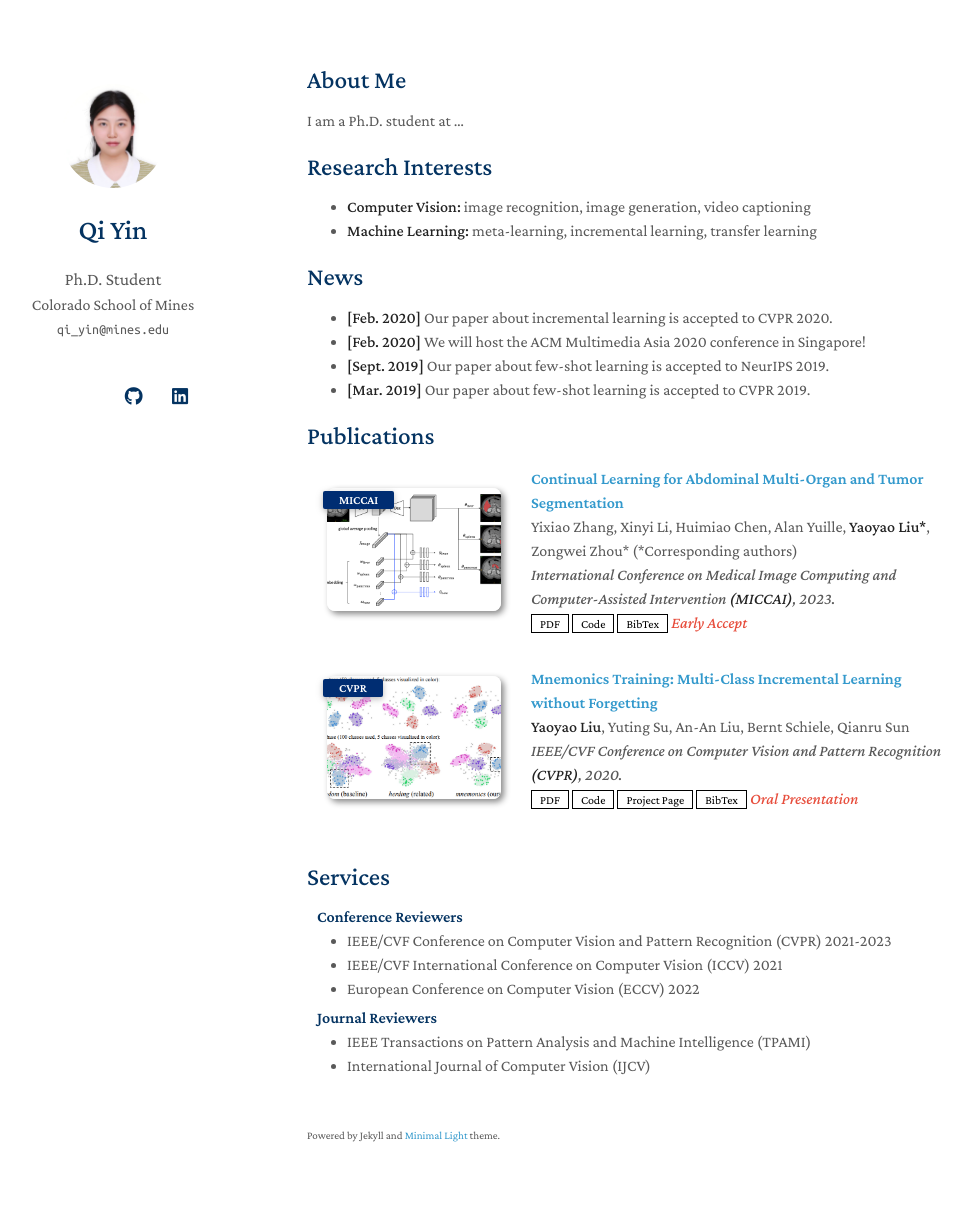
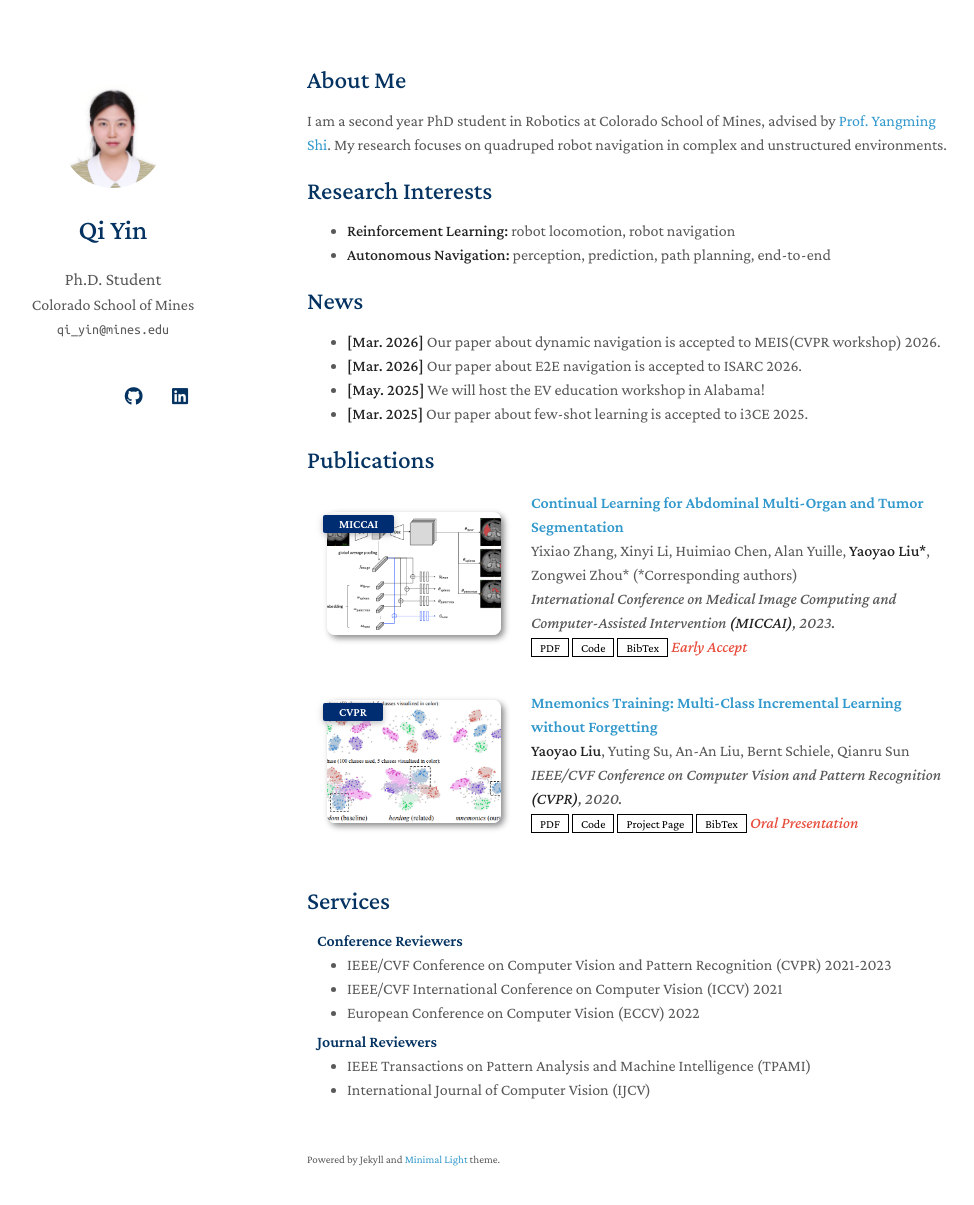
Before and after one commit to Qiii04/Qiyin.github.io, a Jekyll site: the page built from index.md, in a window 1280 px wide and 1240 px high. Shown: the top 1205 px of the window, without its empty margins (163-1137 px from the left). Built offline with Jekyll 4.4.1, drawn with Linux system fonts in a browser that asks for light colours; a style sheet for code colours, icons or effects is not loaded; our own code applies the rules of GitHub Pages for plain Markdown files.

Commit message:
Update index.md

```diff
--- a/index.md
+++ b/index.md
@@ -4,19 +4,19 @@ layout: homepage
 
 ## About Me
 
-I am a Ph.D. student at ...
+I am a second year PhD student in Robotics at Colorado School of Mines, advised by [Prof. Yangming Shi](https://shiyangming.com/). My research focuses on quadruped robot navigation in complex and unstructured environments.
 
 ## Research Interests
 
-- **Computer Vision:** image recognition, image generation, video captioning
-- **Machine Learning:** meta-learning, incremental learning, transfer learning
+- **Reinforcement Learning:** robot locomotion, robot navigation
+- **Autonomous Navigation:** perception, prediction, path planning, end-to-end
 
 ## News
 
-- **[Feb. 2020]** Our paper about incremental learning is accepted to CVPR 2020.
-- **[Feb. 2020]** We will host the ACM Multimedia Asia 2020 conference in Singapore!
-- **[Sept. 2019]** Our paper about few-shot learning is accepted to NeurIPS 2019.
-- **[Mar. 2019]** Our paper about few-shot learning is accepted to CVPR 2019.
+- **[Mar. 2026]** Our paper about dynamic navigation is accepted to MEIS(CVPR workshop) 2026.
+- **[Mar. 2026]** Our paper about E2E navigation is accepted to ISARC 2026.
+- **[May. 2025]** We will host the EV education workshop in Alabama!
+- **[Mar. 2025]** Our paper about few-shot learning is accepted to i3CE 2025.
 
 {% include_relative _includes/publications.md %}
 
```
